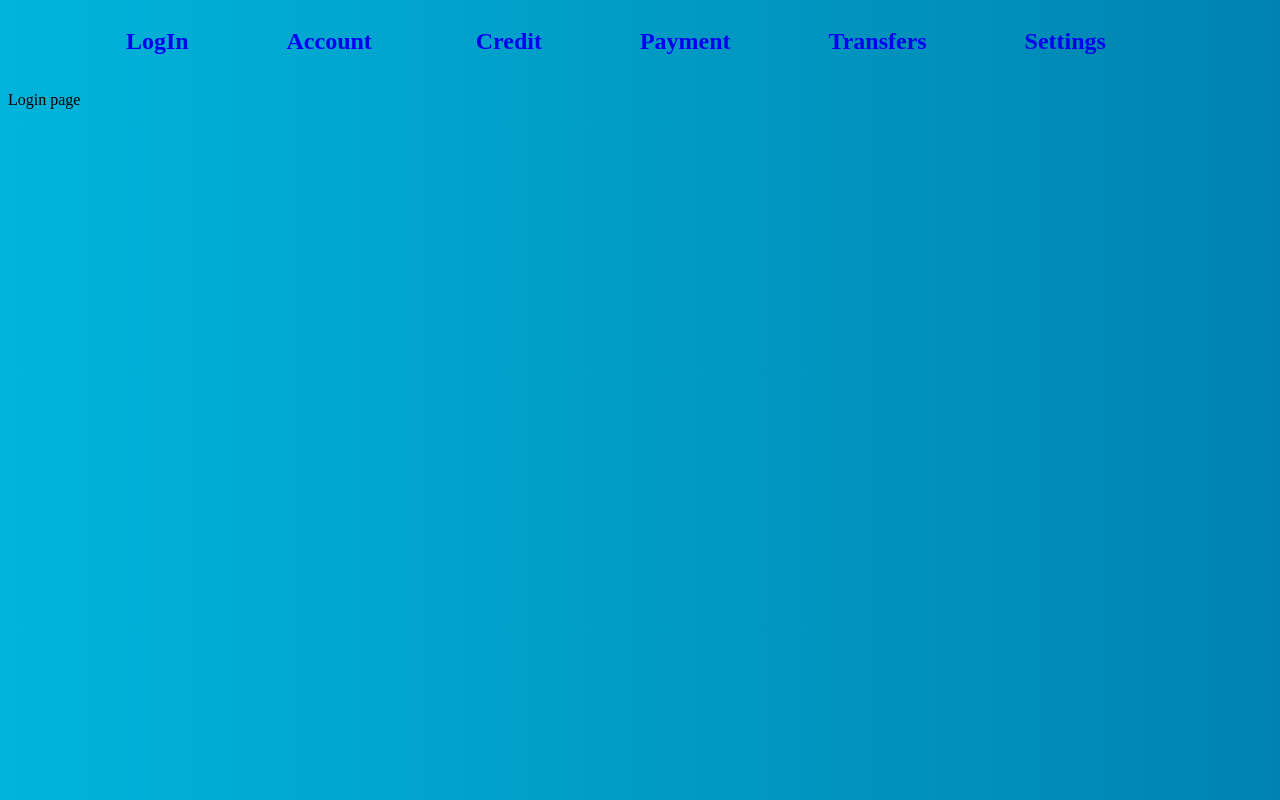
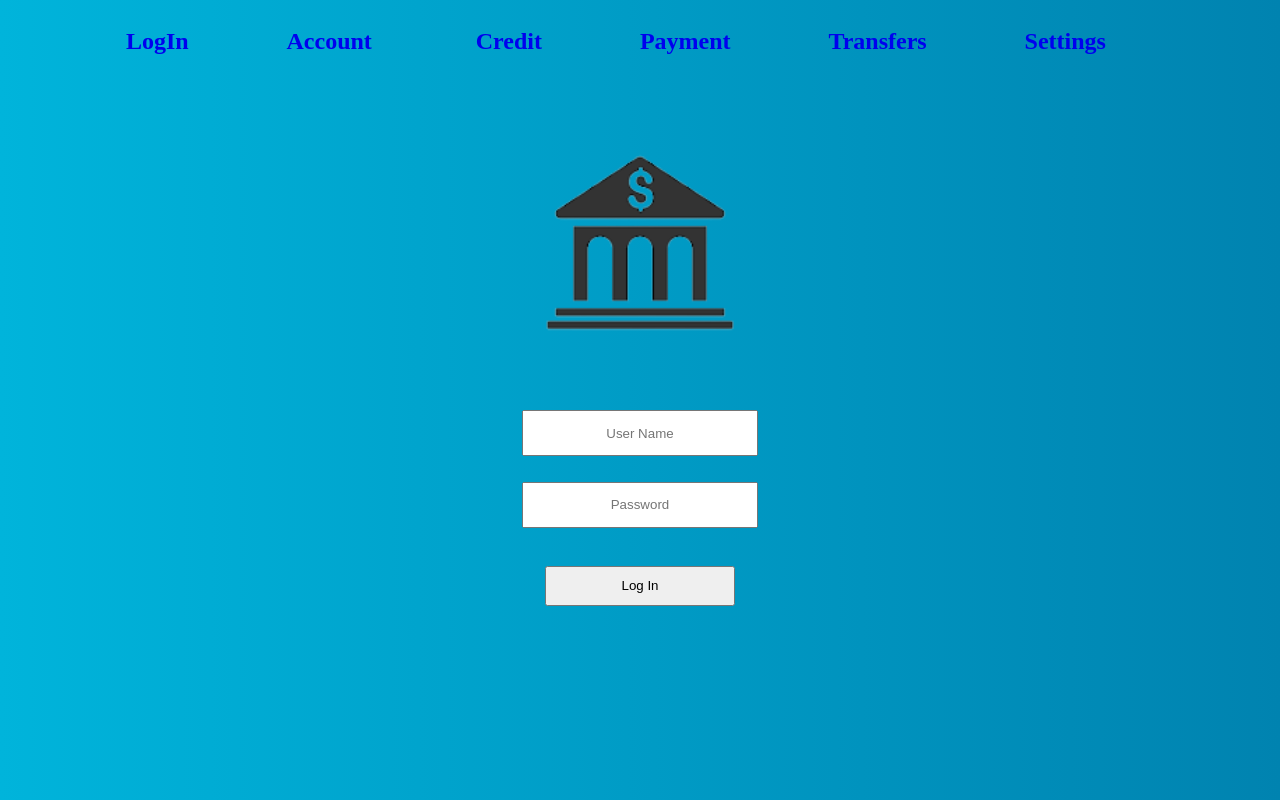
Before and after one commit to Marcokorcak/Midterm-Project, a React (Vite) app: page /logIn in a window 1280 px wide. Built offline with nearby package versions, Linux system fonts and the light colour scheme.

Commit message:
started login page

```diff
--- a/src/Pages/logIn.jsx
+++ b/src/Pages/logIn.jsx
@@ -1,9 +1,18 @@
 import Container from "../components/Container";
+import logo from "../image.png";
 
 
 const Login = () => {
     return (<Container>
-        <p>Login page</p>
+        <img className = 'a' src = {logo}></img>
+
+      <input className="a" name="userName" placeholder="User Name" />
+
+       <input className="b" name="password" placeholder="Password" />
+
+
+      <button type="submit">Log In</button>
+
     </Container>)
 }
 
--- a/src/index.css
+++ b/src/index.css
@@ -25,12 +25,65 @@
 text-decoration: underline;
 }
 
-:link:active
-{
-  text-decoration: underline;
-}
-
 body {
   background-image: linear-gradient(to right, #00b4db, #0083b0);
 
 }
+
+img.a {
+  display: block;
+  margin-left: auto;
+  margin-right: auto;
+  width: 30%;
+  margin-top: 5%;
+  margin-bottom: 5%;
+}
+
+label{
+  margin-left: auto;
+margin-right: auto;
+text-align: center;
+display: block;
+}
+
+input.a{
+height: 40px;
+width: 18%;
+margin-left: auto;
+margin-right: auto;
+text-align: center;
+display: block;
+}
+
+input.b{
+  height: 40px;
+  width: 18%;
+  display: block;
+  margin-top: 2%;
+  margin-left: auto;
+  margin-right: auto;
+  text-align: center;
+}
+
+input.a:focus{
+  background-color: lightblue;
+  }
+
+input.b:focus{
+background-color: lightblue;
+}
+
+button{
+  height: 40px;
+  width: 15%;
+  display: block;
+  margin-left: auto;
+  margin-right: auto;
+  text-align: center;
+  margin-top: 3%;
+}
+
+button:hover{
+background-color: rgb(17, 255, 0);
+color: rgb(255, 255, 255);
+}
```
Also changed, not shown: src/image.png (added).
